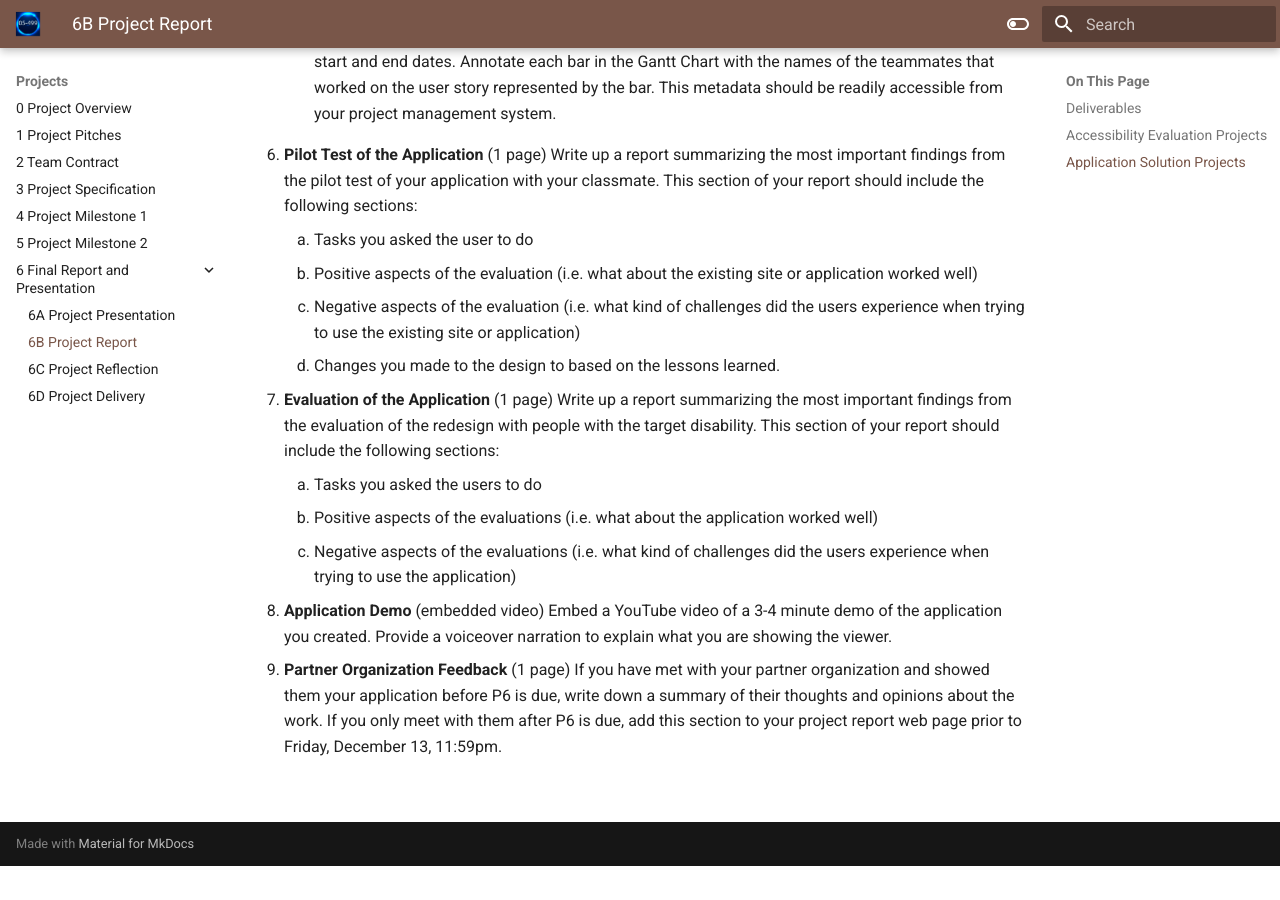
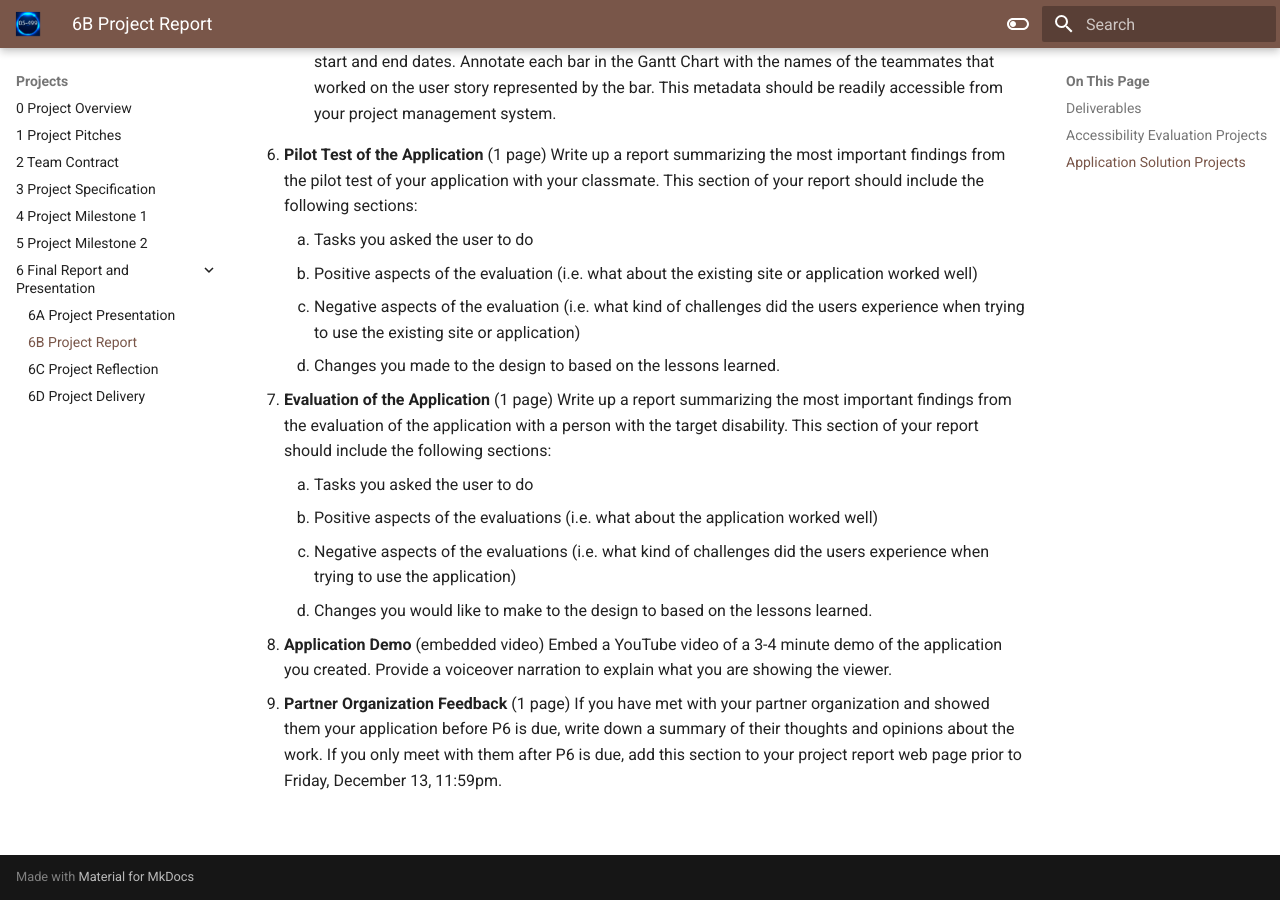
Before and after one commit to cmu-05-499/cmu-05-499.github.io, an MkDocs documentation site: the page built from docs/projects/P6/2_final_report.md, in a window 1280 px wide and 900 px high, scrolled down 2390 px. Built offline with MkDocs 1.6.1 and Material for MkDocs 9.7.7, drawn with Linux system fonts in a browser that asks for light colours; before the commit the page ends 3256 px from its top, so only the background shows below that.

Commit message:
Fixed bug in application solution projects.

```diff
--- a/docs/projects/P6/2_final_report.md
+++ b/docs/projects/P6/2_final_report.md
@@ -81,10 +81,11 @@ Write up a report summarizing the most important findings from the pilot test of
     1. Changes you made to the design to based on the lessons learned.
 
 1. **Evaluation of the Application** (1 page)
-Write up a report summarizing the most important findings from the evaluation of the redesign with people with the target disability. This section of your report should include the following sections:
-    1. Tasks you asked the users to do
+Write up a report summarizing the most important findings from the evaluation of the application with a person with the target disability. This section of your report should include the following sections:
+    1. Tasks you asked the user to do
     1. Positive aspects of the evaluations (i.e. what about the application worked well)
     1. Negative aspects of the evaluations (i.e. what kind of challenges did the users experience when trying to use the application)
+    1. Changes you would like to make to the design to based on the lessons learned.
 
 1. **Application Demo** (embedded video)
 Embed a YouTube video of a 3-4 minute demo of the application you created. Provide a voiceover narration to explain what you are showing the viewer.
```
